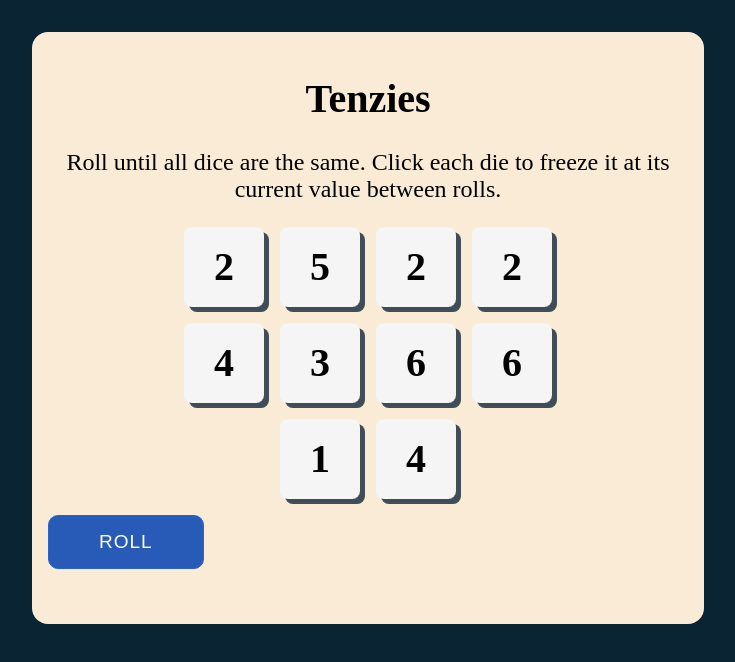
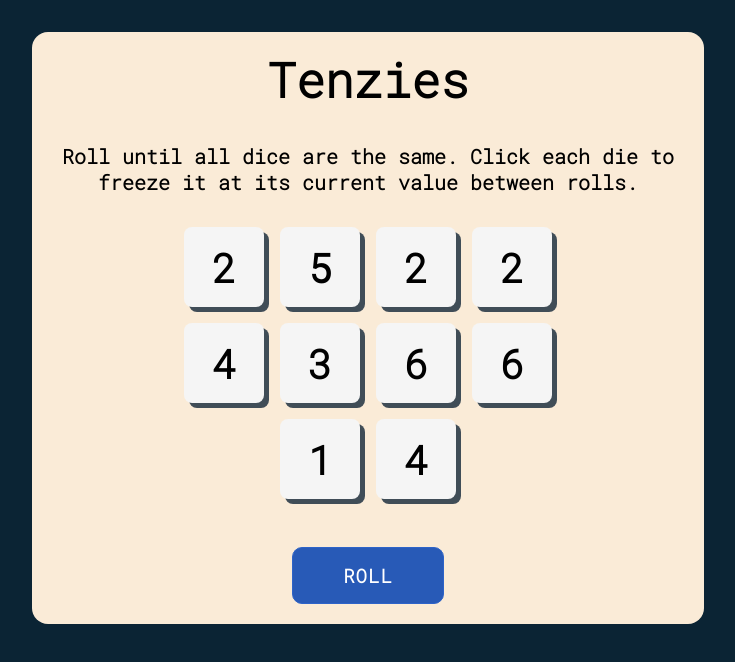
Before and after one commit to scott-gianan/tenzies-game, a React (Vite) app: page / in a window 1280 px wide. Shown: the top 662 px of the page, without its empty margins (272-1007 px from the left). Built offline with nearby package versions, Linux system fonts and the light colour scheme.

Commit message:
tweaked some styles

```diff
--- a/src/App.css
+++ b/src/App.css
@@ -1,3 +1,10 @@
+@import url('https://fonts.googleapis.com/css2?family=Roboto+Mono:wght@300&display=swap');
+
+*{
+    font-family: 'Roboto Mono', monospace;
+    font-weight: 800;
+}
+
 body{
     background-color: #0B2434;
 }
@@ -8,6 +15,10 @@
     background-color:antiquewhite;
     margin: 2rem auto 0 auto;
     border-radius: 1rem;
+    display: flex;
+    flex-direction: column;
+    align-items: center;
+    gap:2rem;
 }
 
 .dice-container {
@@ -39,14 +50,16 @@
 
 h1, p{
     text-align: center;
+    margin:0;
+    padding:0;
 }
 
 h1 {
-    font-size: 2.5rem;
+    font-size: 3rem;
 }
 
 p {
-    font-size: 1.5rem;
+    font-size: 1.25rem;
 }
 
 button {
--- a/src/Components/DiceStyle.css
+++ b/src/Components/DiceStyle.css
@@ -6,6 +6,7 @@
     display: flex;
     align-items: center;
     justify-content: center;
+    cursor: pointer;
 }
 
 .die-num {
```
